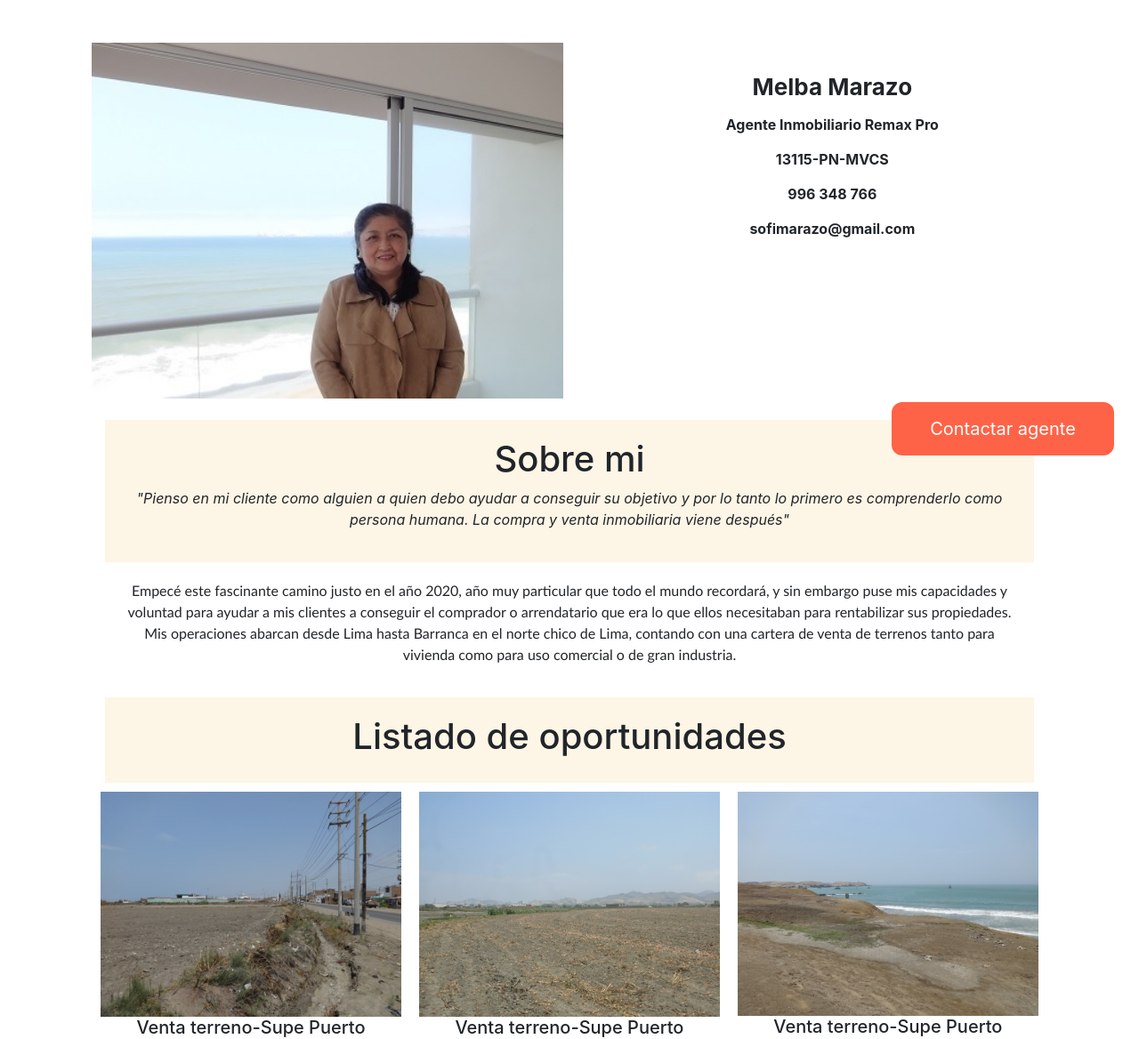
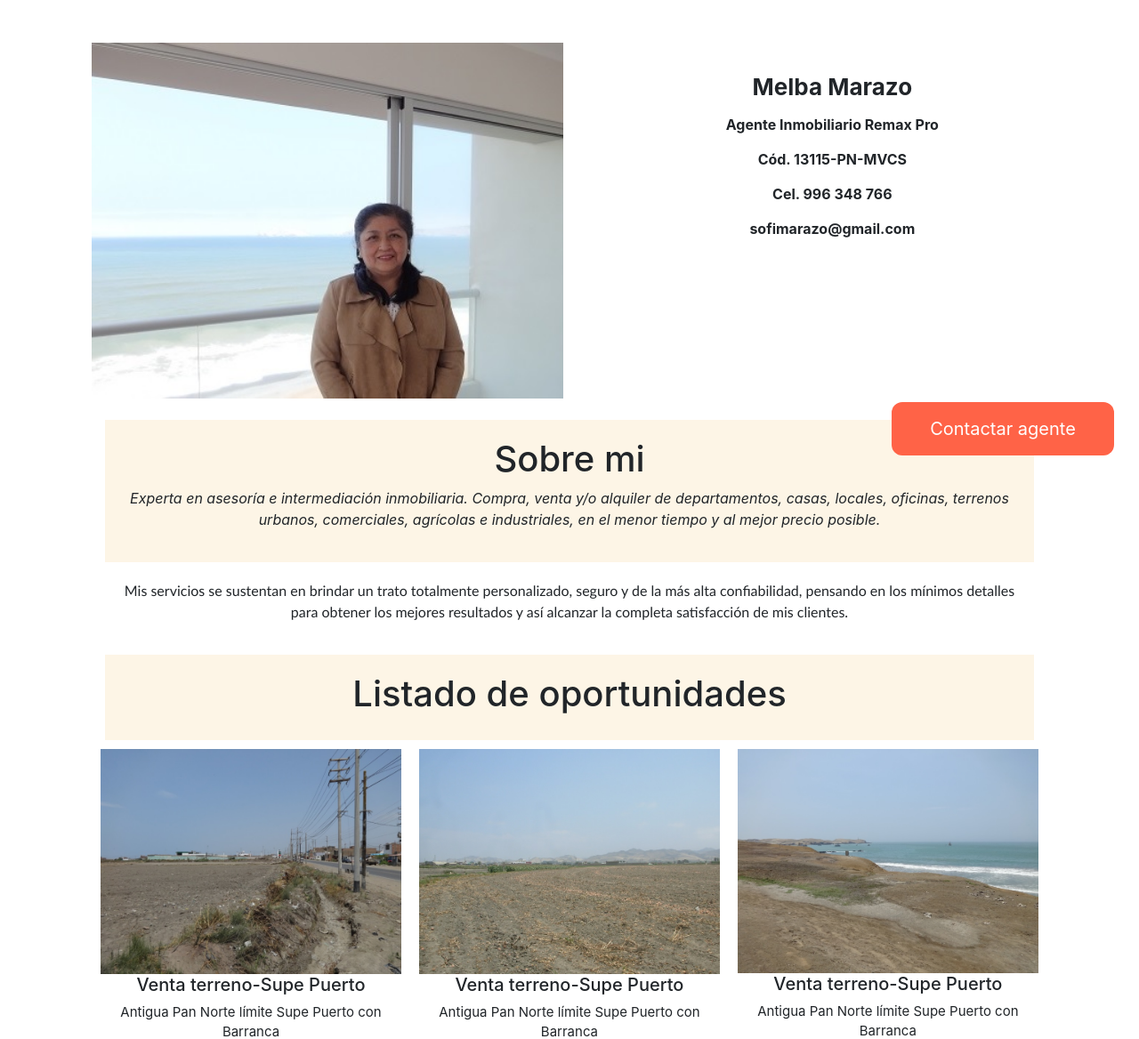
Before and after one commit to cespivilla/sofimarazo, a Flask app: page / in a window 1280 px wide. Shown: the top 1168 px of the page at 89% size. Run offline with Flask 2, Linux system fonts and the light colour scheme; parts of the project's set-up code (start-up, migrations or seed data) failed here and were passed over; some libraries are stand-ins or nearby versions.

Commit message:
Update index.html

```diff
--- a/templates/index.html
+++ b/templates/index.html
@@ -8,19 +8,18 @@
 {% block main %}
     <div class="row">
          <div class="column back50"></div>
-         <div class="column cincuenta" style="font-size: 26px;"><b>Melba Marazo<br><span style="font-size: 16px;">Agente Inmobiliario Remax Pro<br>13115-PN-MVCS<br>996 348 766<br>sofimarazo@gmail.com</span></b></div>
+         <div class="column cincuenta" style="font-size: 26px;"><b>Melba Marazo<br><span style="font-size: 16px;">Agente Inmobiliario Remax Pro<br>Cód. 13115-PN-MVCS<br>Cel. 996 348 766<br>sofimarazo@gmail.com</span></b></div>
     </div>
 
     <button class="button1" onclick="document.location='/contacto'">Contactar agente</button><br>
 
     <div class="header">
         <h1>Sobre mi</h1>
-        <p><i>"Pienso en mi cliente como alguien a quien debo ayudar a conseguir
-su objetivo y por lo tanto lo primero es comprenderlo como persona humana. La compra y venta inmobiliaria viene después"<br></i></p>
+        <p><i>Experta en asesoría e intermediación inmobiliaria. Compra, venta y/o alquiler de departamentos, casas, locales, oficinas, terrenos urbanos, comerciales, agrícolas e industriales, en el menor tiempo y al mejor precio posible.<br></i></p>
     </div>
 
     <div class="texto1">
-        <p>Empecé este fascinante camino justo en el año 2020, año muy particular que todo el mundo recordará, y sin embargo puse mis capacidades y voluntad para ayudar a mis clientes a conseguir el comprador o arrendatario que era lo que ellos necesitaban para rentabilizar sus propiedades.<br>Mis operaciones abarcan desde Lima hasta Barranca en el norte chico de Lima, contando con una cartera de venta de terrenos tanto para vivienda como para uso comercial o de gran industria.</p>
+        <p>Mis servicios se sustentan en brindar un trato totalmente personalizado, seguro y de la más alta confiabilidad, pensando en los mínimos detalles para obtener los mejores resultados y así alcanzar la completa satisfacción de mis clientes.</p>
     </div>
 
     <div class="header">
```
